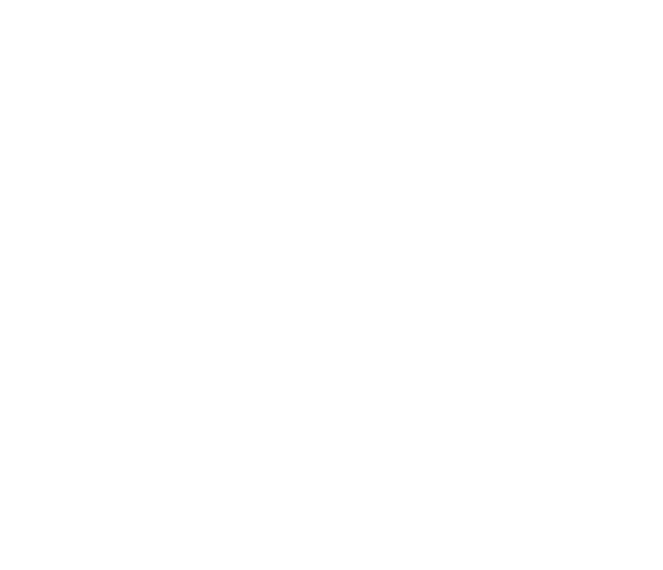
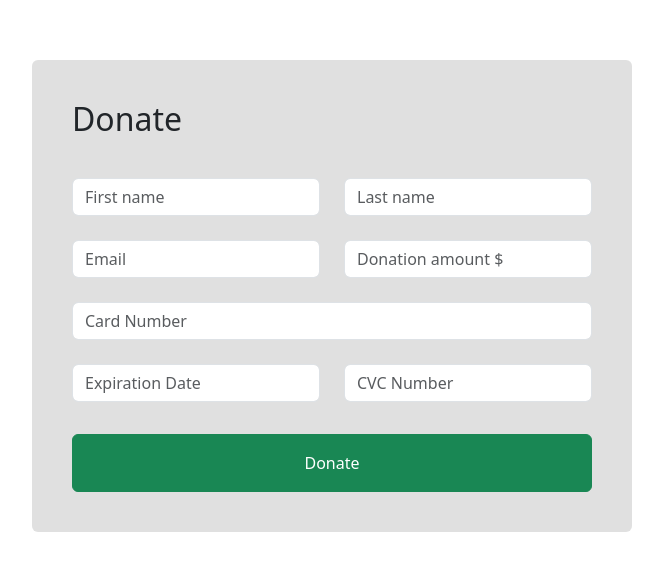
Before and after one commit to erikpersson0884/DAT257-Agile-software-project-management, a React (Vite) app in the folder Frontend/DAT257_Website/: page / in a window 1280 px wide. Shown: the part 140-710 px from the top of the page, without its empty margins (308-971 px from the left). Built offline with nearby package versions, Linux system fonts and the light colour scheme.

Commit message:
Created donationbox component

```diff
--- a/Frontend/DAT257_Website/src/App.tsx
+++ b/Frontend/DAT257_Website/src/App.tsx
@@ -1,16 +1,14 @@
-import { useState } from 'react'
-import reactLogo from './assets/react.svg'
-import viteLogo from '/vite.svg'
-import 'bootstrap/dist/css/bootstrap.css';
+import "bootstrap/dist/css/bootstrap.css";
+import DonationBox from "./Components/DonationBox/DonationBox";
 
 function App() {
-  const [count, setCount] = useState(0)
-
   return (
     <>
-
+      <div className="DonationBox">
+        <DonationBox></DonationBox>
+      </div>
     </>
-  )
+  );
 }
 
-export default App
+export default App;
--- /dev/null
+++ b/Frontend/DAT257_Website/src/Components/DonationBox/DonationBox.css
@@ -0,0 +1,18 @@
+.wrapper {
+    height: 50vh;
+}
+
+.donate {
+    width: 600px;
+    padding: 40px;
+    height: min-content;
+    border-radius: 5px;
+    background-color: rgba(224, 224, 224, 0.986);
+}
+
+.DonationBox {
+    display: flex;
+    justify-content: center;
+    align-items: center;
+    height: 100vh; /* Adjust as needed */
+}
--- /dev/null
+++ b/Frontend/DAT257_Website/src/Components/DonationBox/DonationBox.tsx
@@ -0,0 +1,88 @@
+import "./DonationBox.css";
+function DonationBox() {
+  return (
+    <>
+      <div className="wrapper">
+        <div className="donate rounded">
+          <h2 className="mb-3"> Donate </h2>
+          <form>
+            <div className="form-group row">
+              <div className="col">
+                <label htmlFor="firstName" className="form-label"></label>
+                <input
+                  type="text"
+                  className="form-control"
+                  placeholder="First name"
+                ></input>
+              </div>
+
+              <div className="col">
+                <label htmlFor="lastName" className="form-label"></label>
+                <input
+                  type="text"
+                  className="form-control"
+                  placeholder="Last name"
+                ></input>
+              </div>
+            </div>
+
+            <div className="form-group row">
+              <div className="col">
+                <label htmlFor="email" className="form-label"></label>
+                <input
+                  type="email"
+                  className="form-control"
+                  placeholder="Email"
+                ></input>
+              </div>
+
+              <div className="col">
+                <label htmlFor="donationAmount" className="form-label"></label>
+                <input
+                  type="text"
+                  className="form-control"
+                  placeholder="Donation amount $"
+                ></input>
+              </div>
+            </div>
+
+            <div className="form-group">
+              <label htmlFor="cardNumber" className="form-label"></label>
+              <input
+                type="text"
+                className="form-control"
+                placeholder="Card Number"
+              ></input>
+            </div>
+
+            <div className="form-group row">
+              <div className="col">
+                <label htmlFor="expDate" className="form-label"></label>
+                <input
+                  type="text"
+                  className="form-control"
+                  placeholder="Expiration Date"
+                ></input>
+              </div>
+
+              <div className="col mb-4">
+                <label htmlFor="cvcNumber" className="form-label"></label>
+                <input
+                  type="text"
+                  className="form-control"
+                  placeholder="CVC Number"
+                ></input>
+              </div>
+            </div>
+
+            <button type="submit" className="btn btn-success py-3 w-100 mt-2">
+              Donate
+            </button>
+          </form>
+        </div>
+      </div>
+    </>
+  );
+}
+
+export default DonationBox;
```
